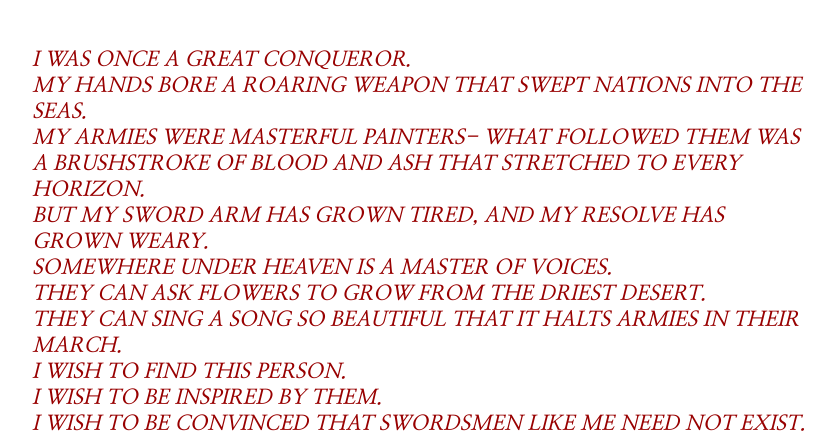
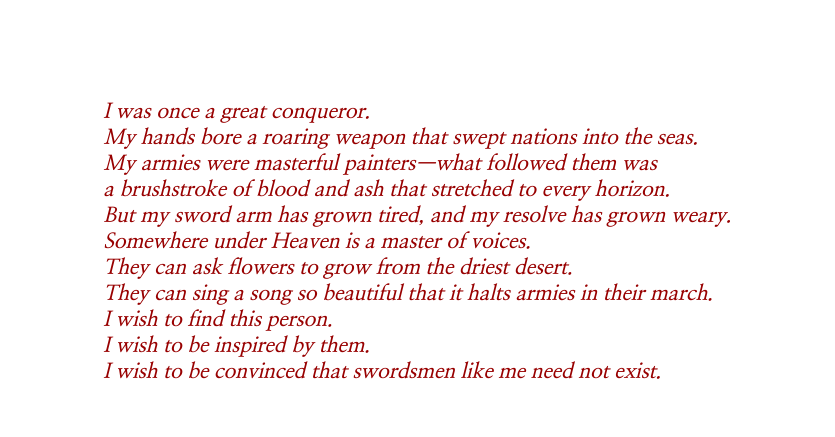
Before and after one commit to Sirawyn/houseofirad, a plain HTML site: page index.html in a window 1280 px wide. Shown: the part 140-577 px from the top of the page, without its empty margins (217-1052 px from the left). Drawn offline with Linux system fonts and the light colour scheme.

Commit message:
Update index.html

```diff
--- a/index.html
+++ b/index.html
@@ -20,11 +20,11 @@
     }
     .text {
       white-space: pre-wrap;
-      font-size: 1.3rem; /* slightly smaller */
+      font-size: 1.3rem;
       max-width: 70ch;
-      text-transform: uppercase;
       text-align: left;
       font-style: italic;
+      text-transform: none;
     }
     .logo {
       margin-top: 2rem;
@@ -32,7 +32,7 @@
       width: 100%;
     }
     .logo img {
-      max-width: 120px; /* smaller than previous */
+      max-width: 120px;
       height: auto;
     }
   </style>
@@ -42,7 +42,7 @@
   <div class="text">
 I was once a great conqueror.
 My hands bore a roaring weapon that swept nations into the seas.
-My armies were masterful painters- what followed them was
+My armies were masterful painters—what followed them was
 a brushstroke of blood and ash that stretched to every horizon.
 But my sword arm has grown tired, and my resolve has grown weary.
 Somewhere under Heaven is a master of voices.
```
